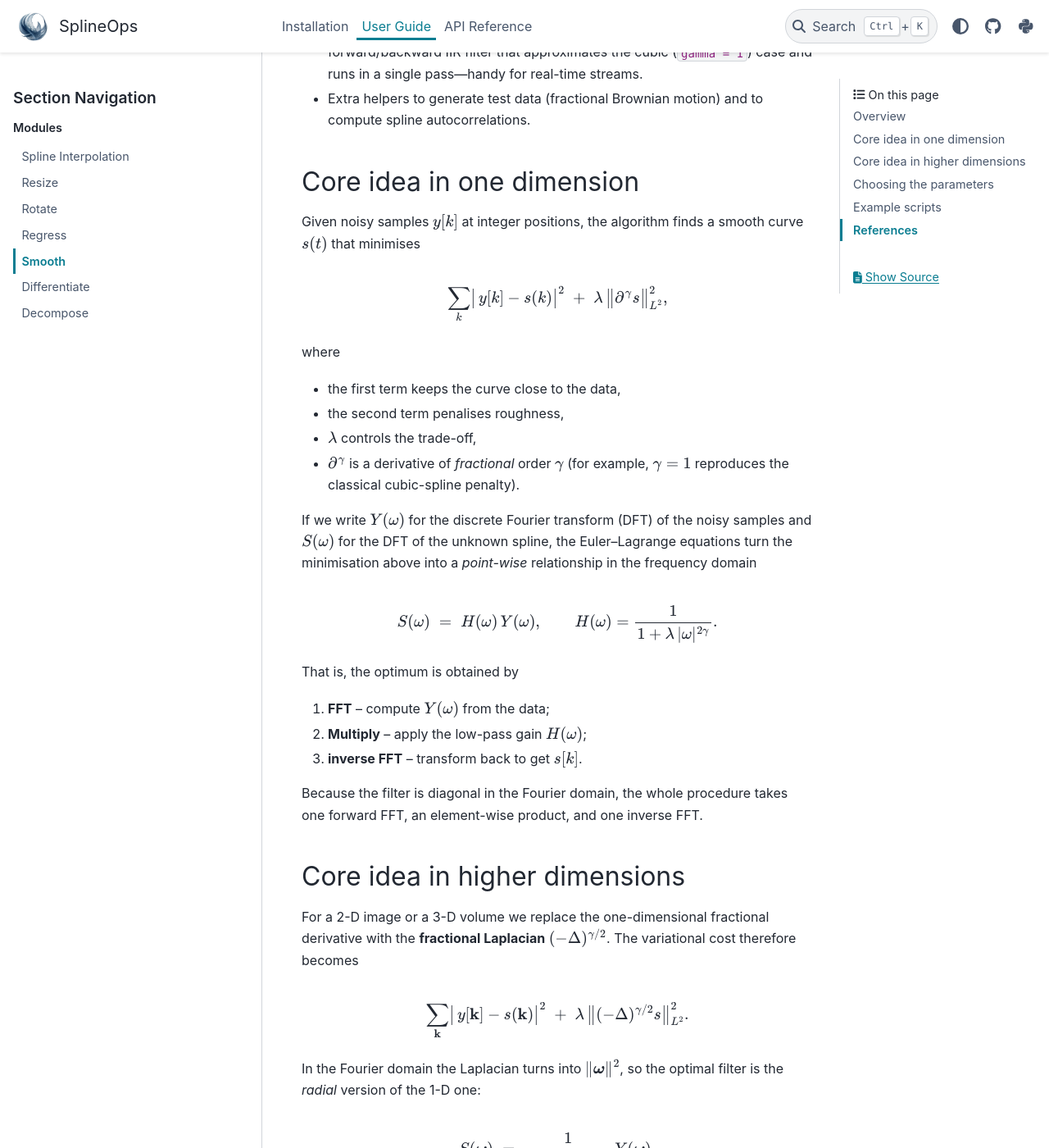
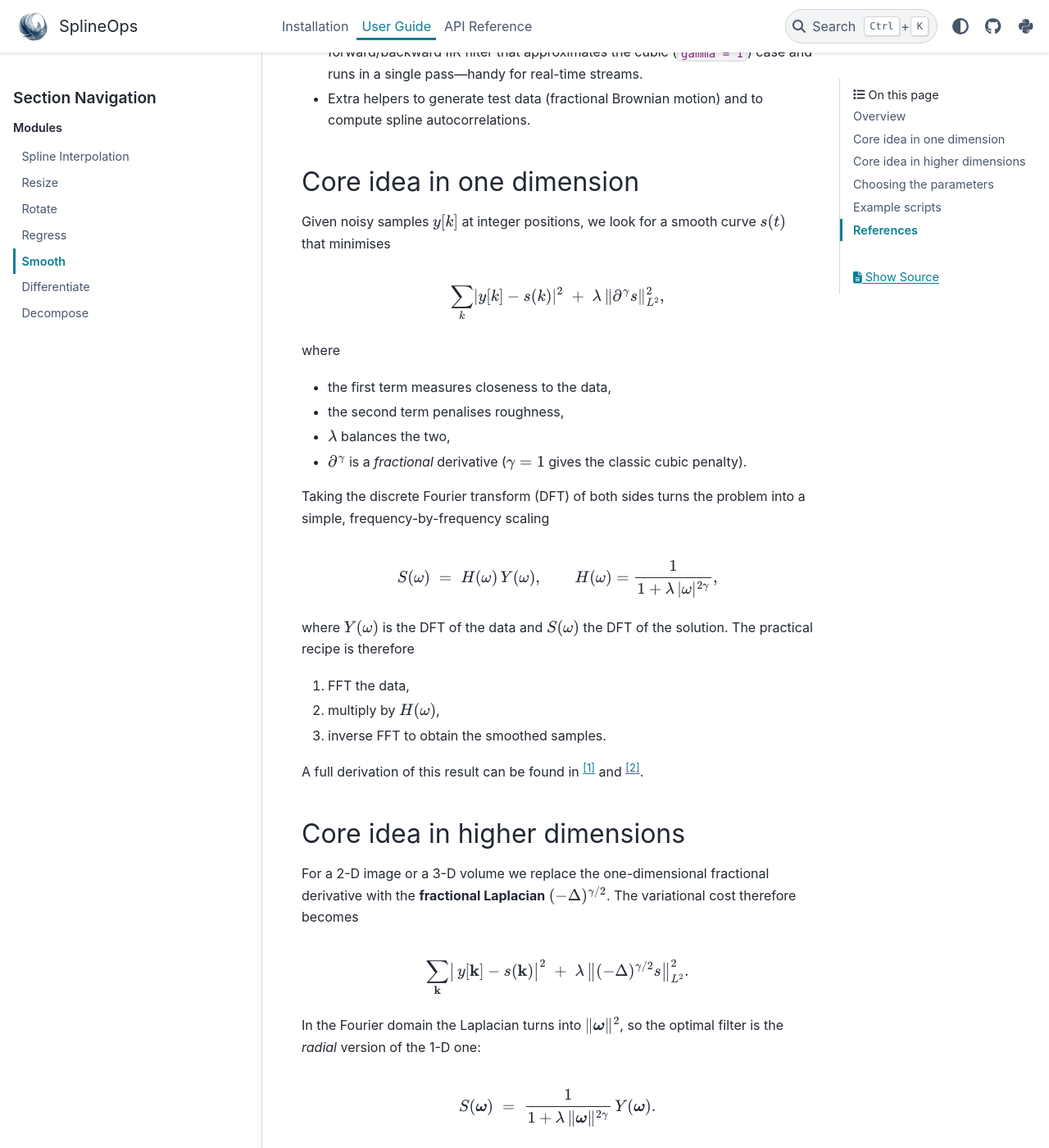
Before and after one commit to splineops/splineops, a Sphinx documentation site: the page built from docs/user-guide/05_smooth.rst, in a window 1280 px wide and 1400 px high, scrolled down 605 px. Shown: the whole window at 82% size. Built offline with Sphinx 7.4.7 and the PyData theme 0.15.4, drawn with Linux system fonts in a browser that asks for light colours; pages that are not in the unit, such as notebooks, are missing from menus.

Commit message:
Add smooth rst

```diff
--- a/docs/user-guide/05_smooth.rst
+++ b/docs/user-guide/05_smooth.rst
@@ -33,45 +33,39 @@ What you will find
 Core idea in one dimension
 --------------------------
 
-Given noisy samples :math:`y[k]` at integer positions, the algorithm
-finds a smooth curve :math:`s(t)` that minimises
+Given noisy samples :math:`y[k]` at integer positions, we look for a
+smooth curve :math:`s(t)` that minimises
 
 .. math::
 
-   \sum_{k}\bigl|\,y[k] - s(k)\bigr|^{2}
+   \sum_{k}\lvert y[k]-s(k)\rvert^{2}
    \;+\;
-   \lambda\,\bigl\lVert\partial^{\gamma} s\bigr\rVert_{L^{2}}^{2},
+   \lambda\,\lVert\partial^{\gamma}s\rVert_{L^{2}}^{2},
 
 where
 
-* the first term keeps the curve close to the data,
+* the first term measures closeness to the data,
 * the second term penalises roughness,
-* :math:`\lambda` controls the trade-off,
-* :math:`\partial^{\gamma}` is a derivative of *fractional* order
-  :math:`\gamma` (for example, :math:`\gamma = 1` reproduces the classical
-  cubic-spline penalty).
+* :math:`\lambda` balances the two,
+* :math:`\partial^{\gamma}` is a *fractional* derivative
+  (:math:`\gamma=1` gives the classic cubic penalty).
 
-If we write :math:`Y(\omega)` for the discrete Fourier transform (DFT)
-of the noisy samples and :math:`S(\omega)` for the DFT of the unknown
-spline, the Euler–Lagrange equations turn the minimisation above into a
-*point-wise* relationship in the frequency domain
+Taking the discrete Fourier transform (DFT) of both sides turns the
+problem into a simple, frequency-by-frequency scaling
 
 .. math::
 
-   S(\omega)
-   \;=\;
-   H(\omega)\,Y(\omega),\qquad
-   H(\omega)=\frac{1}{1+\lambda\,|\omega|^{2\gamma}}.
+   S(\omega) \;=\; H(\omega)\,Y(\omega),\qquad
+   H(\omega)=\frac{1}{1+\lambda\,|\omega|^{2\gamma}},
 
-That is, the optimum is obtained by
+where :math:`Y(\omega)` is the DFT of the data and :math:`S(\omega)` the
+DFT of the solution.  The practical recipe is therefore
 
-1. **FFT** – compute :math:`Y(\omega)` from the data;
-2. **Multiply** – apply the low-pass gain :math:`H(\omega)`;
-3. **inverse FFT** – transform back to get :math:`s[k]`.
+#. FFT the data,
+#. multiply by :math:`H(\omega)`,
+#. inverse FFT to obtain the smoothed samples.
 
-Because the filter is diagonal in the Fourier domain, the whole
-procedure takes one forward FFT, an element-wise product, and one
-inverse FFT.
+A full derivation of this result can be found in [1]_ and [2]_.
 
 Core idea in higher dimensions
 ------------------------------
```
